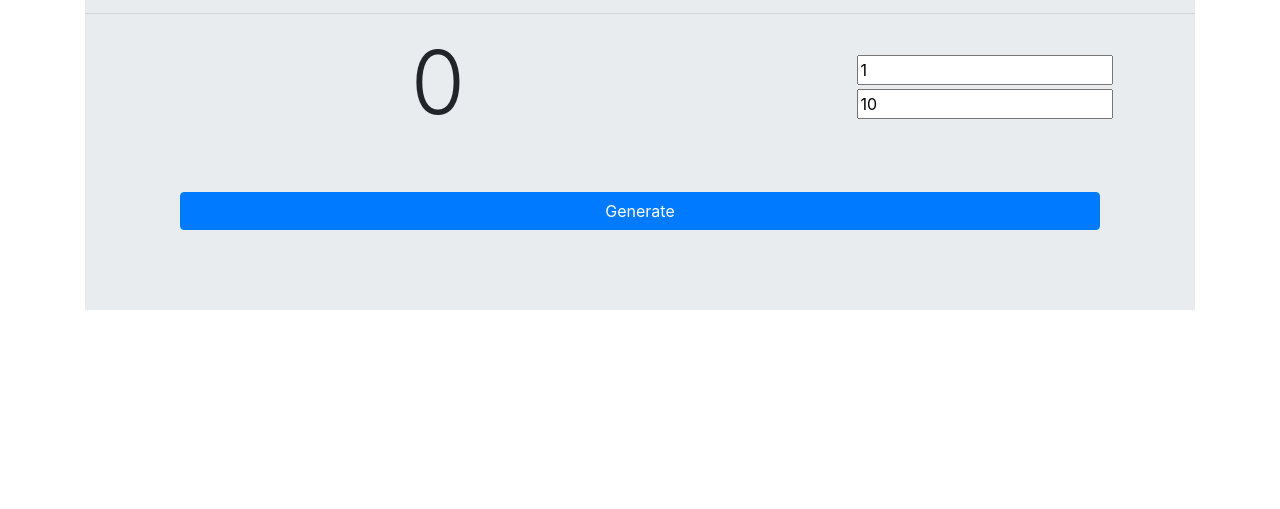
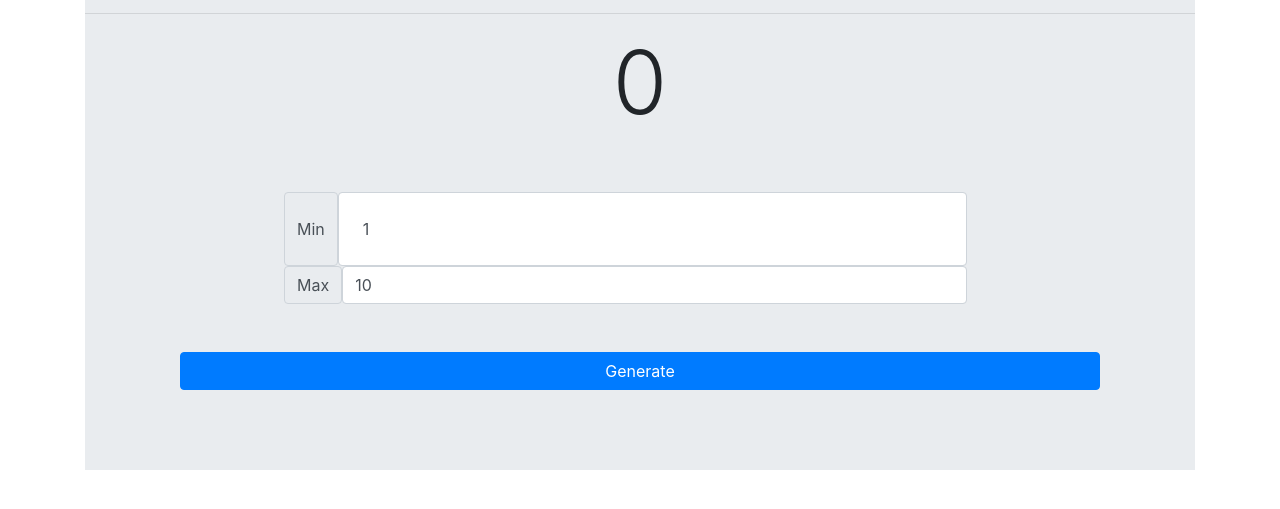
Before and after one commit to Cassio8186/Random-Number, a plain HTML site: page index.html in a window 1280 px wide. Shown: the part 239-748 px from the top of the page. Drawn offline with nearby package versions, Linux system fonts and the light colour scheme.

Commit message:
align and add bootstrap to inputs

```diff
--- a/index.html
+++ b/index.html
@@ -14,7 +14,7 @@
 <body>
 
   <div class="container">
-    <div class="jumbotron jumbotron-fluid text-center mt-5">
+    <div class="jumbotron jumbotron-fluid text-center mt-1 mt-md-2 mt-lg-5">
       <h1 class="display-3">Random Numbers</h1>
       <p class="lead">Choose numbers and press the button</p>
       <hr class="my-2">
@@ -23,13 +23,19 @@
           <div class="col-7">
             <h1 class="display-2 pb-5" id="randomNumber">0</h1>
           </div>
-          <div class="col-3 mr-5">
-            <div class="row">
-              <div class="col-12 mb-1 mr-5">
-                <input type="number" name="num1" id="num1" value=1>
+          <div class="col-35">
+            <div class="row input-group">
+              <div class="col-12 mb-15">
+                <div class="input-group-prepend">
+                  <span class="input-group-text" id="basic-addon1">Min</span>
+                  <input type="number" name="num1" id="num1" value=1 class="form-control p-sm-4" placeholder="min">
+                </div>
               </div>
               <div class="col-12 mb-5">
-                <input type="number" name="num2" id="num2" value=10>
+                <div class="input-group-prepend">
+                  <span class="input-group-text" id="basic-addon1">Max</span>
+                  <input type="number" name="num2" id="num2" value=10 class="form-control" placeholder="min">
+                </div>
               </div>
             </div>
           </div>
```
